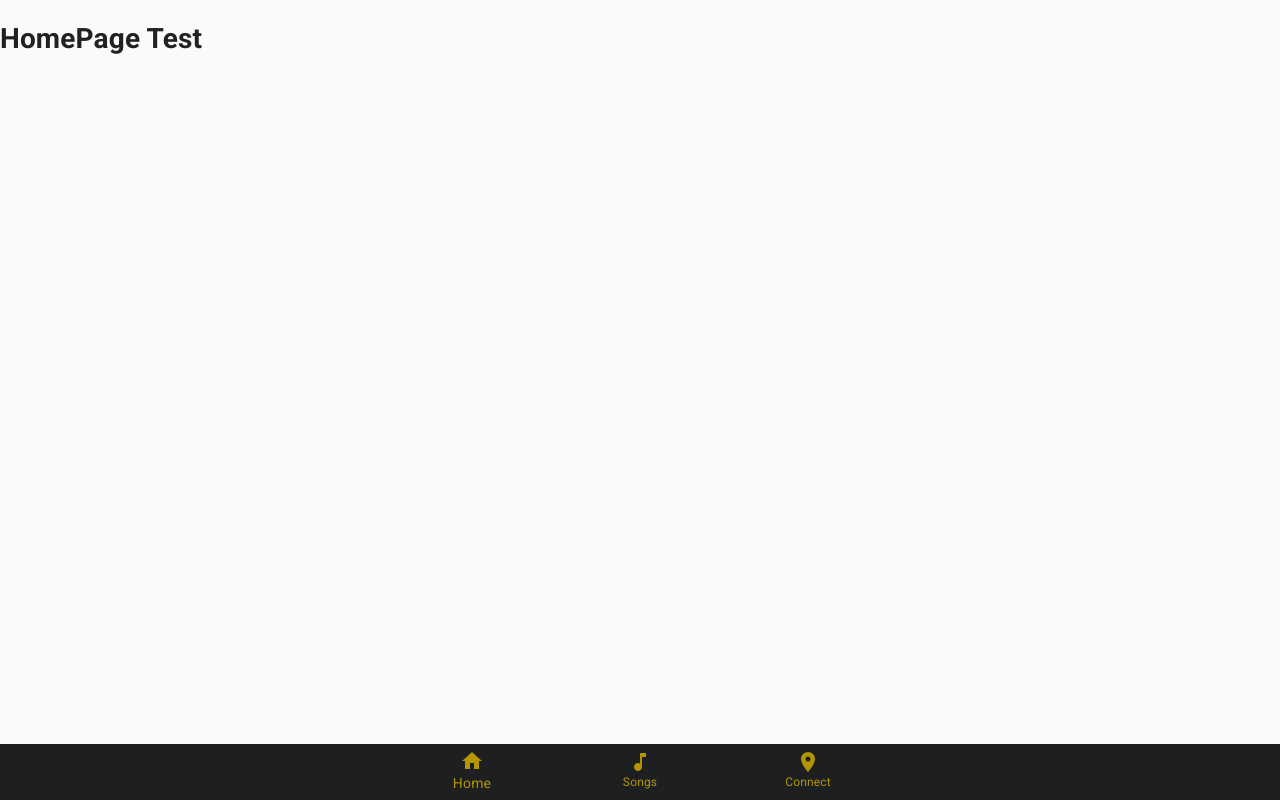
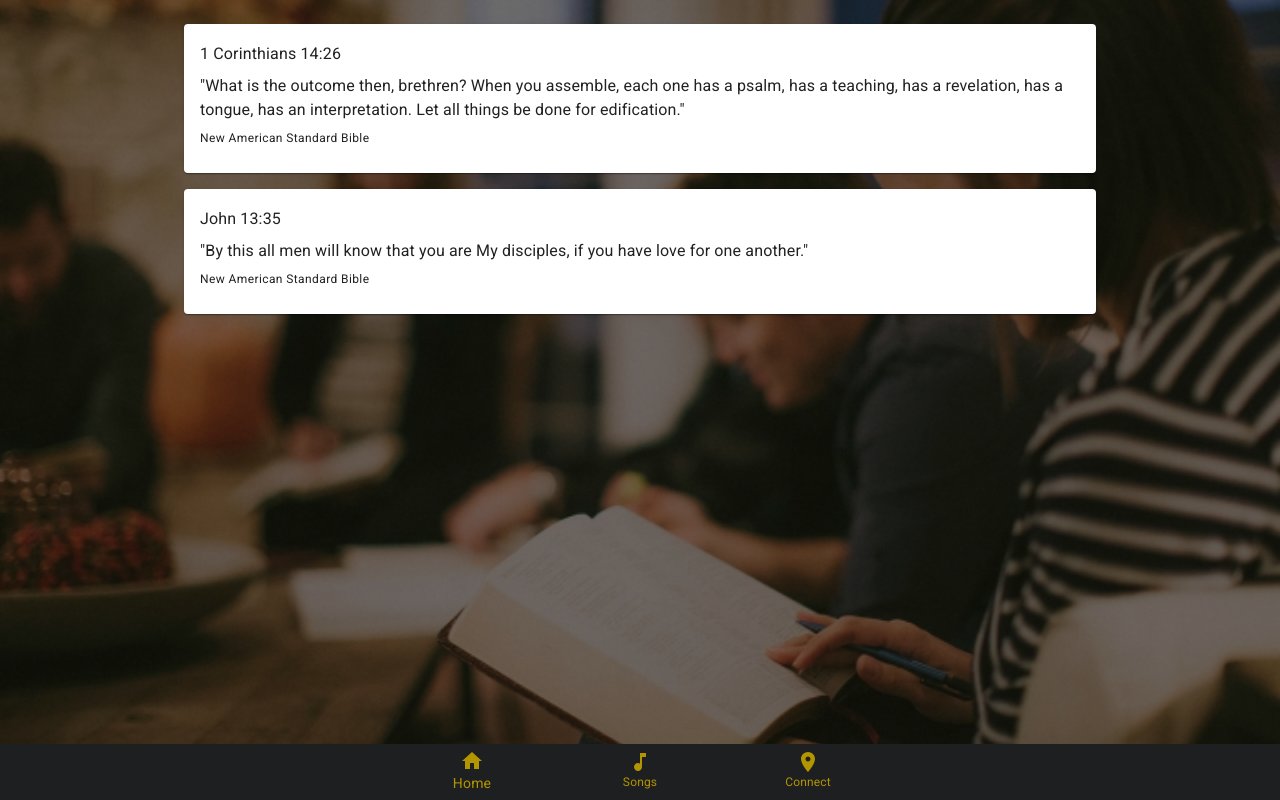
Before and after one commit to todar/fridaynight.info, a Next.js app: page / in a window 1280 px wide. Built offline with nearby package versions, Linux system fonts and the light colour scheme.

Commit message:
Added some basic content for prototyping

```diff
--- a/src/pages/index.jsx
+++ b/src/pages/index.jsx
@@ -3,8 +3,64 @@
  * is to display our main verses and any call to action (none at this time).
  * Mostly, this app is about making the songbook digital.
  */
+import Container from "@material-ui/core/Container";
+import Box from "@material-ui/core/Box";
+import Card from "@material-ui/core/Card";
+
+import CardContent from "@material-ui/core/CardContent";
+import Typography from "@material-ui/core/Typography";
+
+const sectionStyle = {
+  backgroundColor: "rgb(31, 32, 35)",
+  background: `linear-gradient(rgba(0, 0, 0, 0.5), rgba(0, 0, 0, 0.5)), url("./showcase.jpg")`,
+  backgroundPosition: "center",
+  backgroundRepeat: "no-repeat",
+  backgroundSize: "cover",
+  color: "#fff",
+  marginTop: "-2.5rem",
+  height: "100vh"
+};
+
 const HomePage = () => {
-  return <h1>HomePage Test</h1>;
+  return (
+    <section style={sectionStyle}>
+      <Container maxWidth="md">
+        <Box py={8}>
+          <Card color="primary">
+            <CardContent>
+              <Typography variant="subtitle1" gutterBottom>
+                1 Corinthians 14:26
+              </Typography>
+              <Typography variant="body1" gutterBottom>
+                "What is the outcome then, brethren? When you assemble, each one
+                has a psalm, has a teaching, has a revelation, has a tongue, has
+                an interpretation. Let all things be done for edification."
+              </Typography>
+              <Typography variant="caption" gutterBottom>
+                New American Standard Bible
+              </Typography>
+            </CardContent>
+          </Card>
+          <Box mt={2}>
+            <Card>
+              <CardContent>
+                <Typography variant="subtitle1" gutterBottom>
+                  John 13:35
+                </Typography>
+                <Typography variant="body1" gutterBottom>
+                  "By this all men will know that you are My disciples, if you
+                  have love for one another."
+                </Typography>
+                <Typography variant="caption" gutterBottom>
+                  New American Standard Bible
+                </Typography>
+              </CardContent>
+            </Card>
+          </Box>
+        </Box>
+      </Container>
+    </section>
+  );
 };
 
 export default HomePage;
```
Also changed, not shown: src/pages/connect.jsx (+13 -1 lines), public/showcase.jpg (added).
